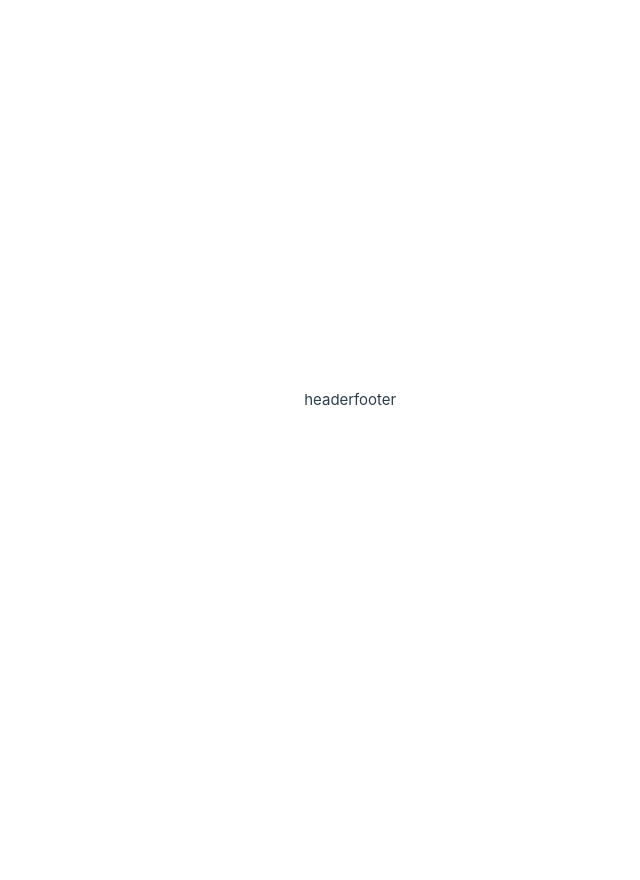
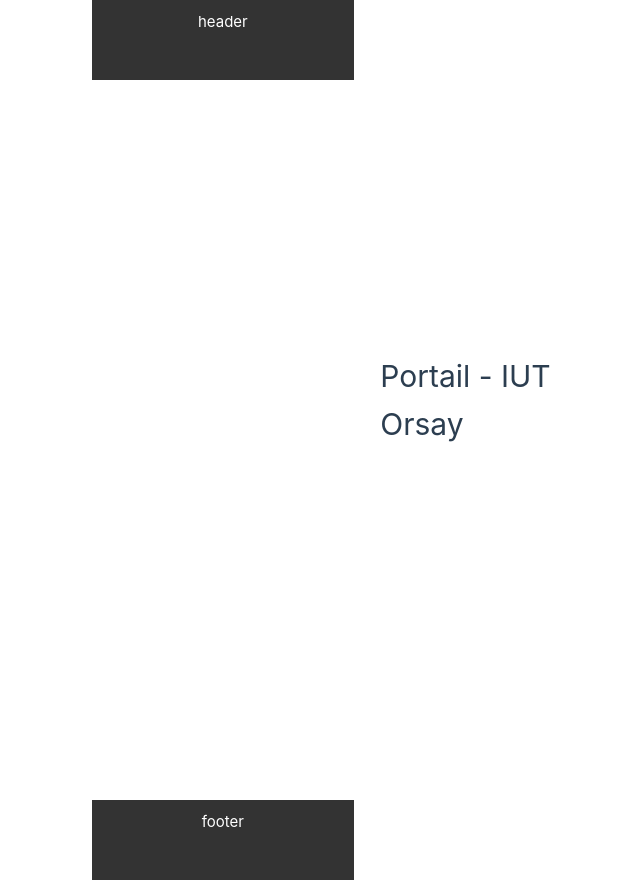
Before and after one commit to sillyash/portail-IUT-Orsay, a Vue app: page / in a window 1280 px wide. Shown: the whole page, without its empty margins (286-926 px from the left). Before the commit the page ends 800 px from the top, so only its background shows below. Built offline with nearby package versions, Linux system fonts and the light colour scheme.

Commit message:
Refactor components to use named imports and add scoped styles for header and footer

```diff
--- a/src/App.vue
+++ b/src/App.vue
@@ -1,6 +1,6 @@
 <script setup>
 
-import RouterView from 'vue-router'
+import { RouterView } from 'vue-router'
 import AppHeader from '@/components/AppHeader.vue'
 import AppFooter from '@/components/AppFooter.vue'
 
--- a/src/components/AppFooter.vue
+++ b/src/components/AppFooter.vue
@@ -3,3 +3,17 @@
         <p>footer</p>
     </footer>
 </template>
+
+<style lang="css" scoped>
+@import '@/styles/main.css';
+
+footer {
+    background-color: #333;
+    color: white;
+    text-align: center;
+
+    padding: var(--padding);
+    height: var(--header-height);
+}
+
+</style>
--- a/src/components/AppHeader.vue
+++ b/src/components/AppHeader.vue
@@ -3,3 +3,17 @@
         <p>header</p>
     </header>
 </template>
+
+<style lang="css" scoped>
+@import '@/styles/main.css';
+
+header {
+    background-color: #333;
+    color: white;
+    text-align: center;
+
+    padding: var(--padding);
+    height: var(--header-height);
+}
+
+</style>
--- a/src/views/Portail.vue
+++ b/src/views/Portail.vue
@@ -1,3 +1,22 @@
 <template>
-    <h1>Portail - IUT Orsay</h1>
+    <main id="mainPortail">
+        <h1>Portail - IUT Orsay</h1>
+    </main>
 </template>
+
+<style lang="css" scoped>
+@import '@/styles/main.css';
+
+#mainPortail {
+    display: flex;
+    flex-direction: column;
+    align-items: center;
+    justify-content: center;
+    height: 100vh;
+
+    padding-left: var(--main-padding);
+    padding-right: var(--main-padding);
+    padding-top: calc(var(--header-height) + 2 * var(--padding) + 15px);
+    padding-bottom: calc(var(--header-height) + 2 * var(--padding) + 15px);
+}
+</style>
```
